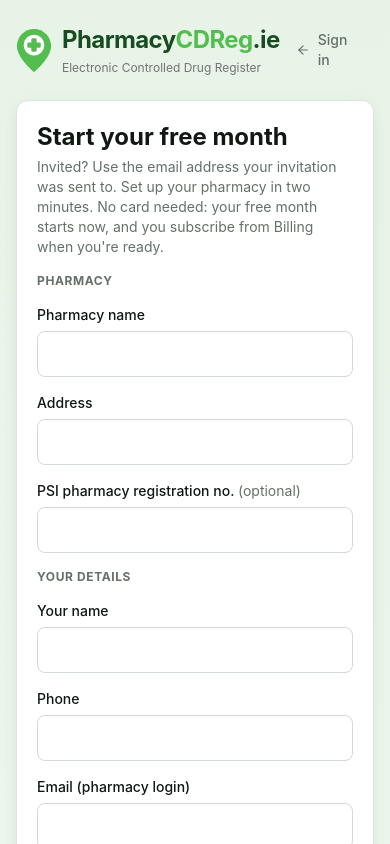
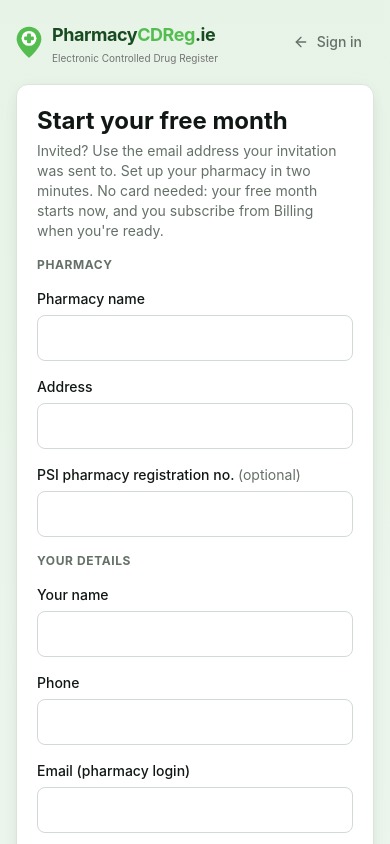
Before and after one commit to jmccluskey1985-netizen/pharmacycdreg, a Next.js app: page /start in a window 390 px wide. Shown: the top 844 px of the page. Built offline with nearby package versions, Linux system fonts and the light colour scheme.

Commit message:
Sign-up page header fits narrow phones (smaller logo under 640px)
Co-Authored-By: Claude Opus 5.5 <noreply@anthropic.com>
Claude-Session: https://claude.ai/code/session_01Go7b32pAjosKSBce73MqTj

```diff
--- a/src/app/start/page.tsx
+++ b/src/app/start/page.tsx
@@ -42,8 +42,8 @@ export default function StartPage() {
   return (
     <main className="min-h-screen bg-gradient-to-b from-secondary/60 to-background">
       <header className="mx-auto flex max-w-6xl items-center justify-between px-4 py-5 sm:px-6">
-        <Link href="/"><Logo size="md" /></Link>
-        <Link href="/" className="btn-ghost text-sm"><ArrowLeft className="h-4 w-4" /> Sign in</Link>
+        <Link href="/" className="min-w-0"><Logo size="sm" className="sm:hidden" /><Logo size="md" className="hidden sm:flex" /></Link>
+        <Link href="/" className="btn-ghost shrink-0 px-3 text-sm"><ArrowLeft className="h-4 w-4" /> Sign in</Link>
       </header>
 
       <section className="mx-auto grid max-w-6xl gap-8 px-4 pb-16 sm:px-6 lg:grid-cols-[1.2fr_1fr] lg:gap-12 lg:pt-6">
```
